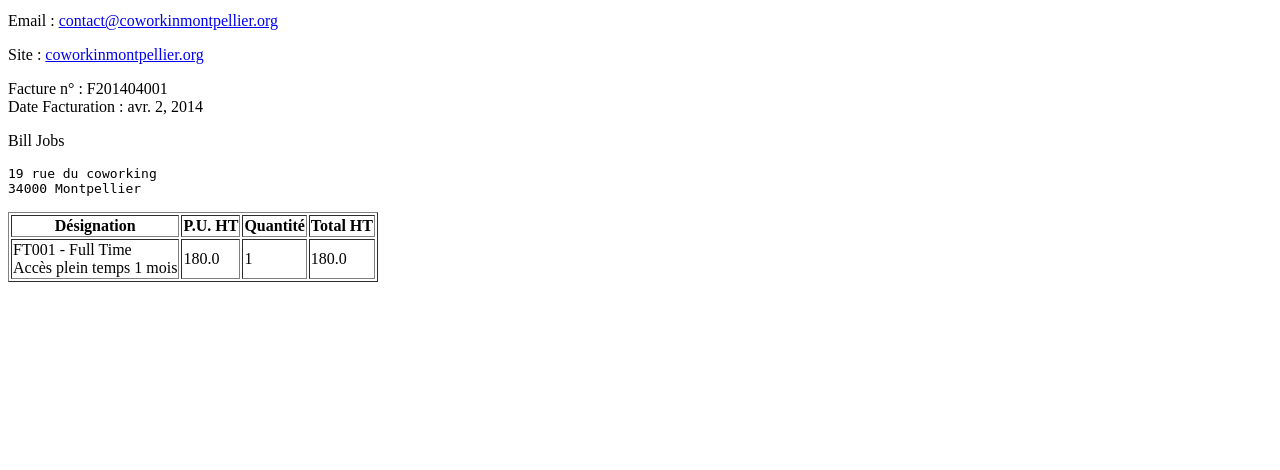
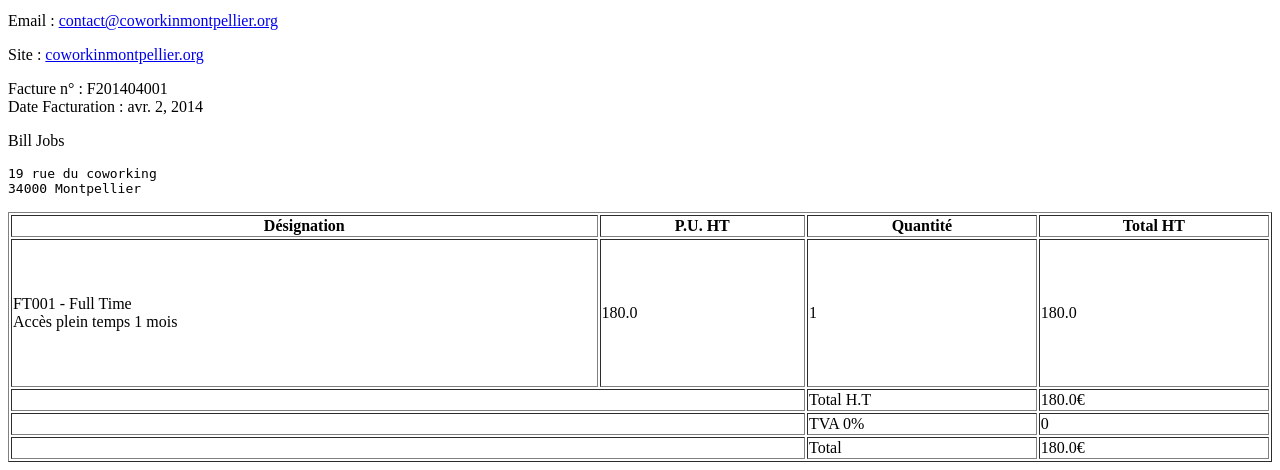
Before and after one commit to ioO/django-billjobs, a Django app: template billing/templates/generate_pdf.html in a window 1280 px wide. Shown: the part 338-808 px from the top of the page. Before the commit the page ends 620 px from the top, so only its background shows below. Run offline with Django 3.2, Linux system fonts and the light colour scheme; the template is opened without the code that fills it: values that come from a table or form of the project are taken from there, others are empty; data comes from the database, SQL or seed files in the repository; parts of the project's set-up code (start-up, migrations or seed data) failed here and were passed over.

Commit message:
add billing detail footer

```diff
--- a/billing/templates/generate_pdf.html
+++ b/billing/templates/generate_pdf.html
@@ -64,7 +64,7 @@
     </div>
 
     <div id="billing_detail">
-        <table border="1" color="#CCCCCC">
+        <table border="1" color="#CCCCCC" height="250pt" width="100%">
             <thead>
                 <tr>
                     <th>Désignation</td>
@@ -92,6 +92,23 @@
                 </tr>
                 {% endfor %}
             </tbody>
+            <tfoot>
+                <tr>
+                    <td colspan="2"></td>
+                    <td>Total H.T</td>
+                    <td>{{bill.amount}}€</td>
+                </tr>
+                <tr>
+                    <td colspan="2"></td>
+                    <td>TVA 0%</td>
+                    <td>0</td>
+                </tr>
+                <tr>
+                    <td colspan="2"></td>
+                    <td>Total</td>
+                    <td>{{bill.amount}}€</td>
+                </tr>
+            </tfoot>
         </table>
     </div>
 </body>
```
